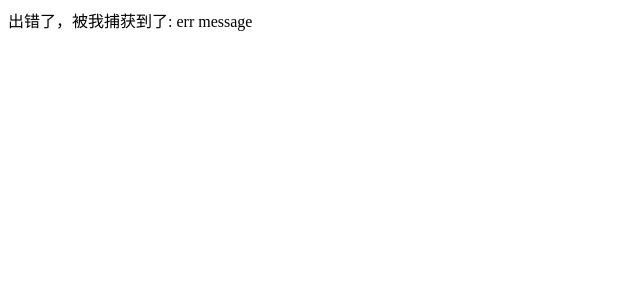
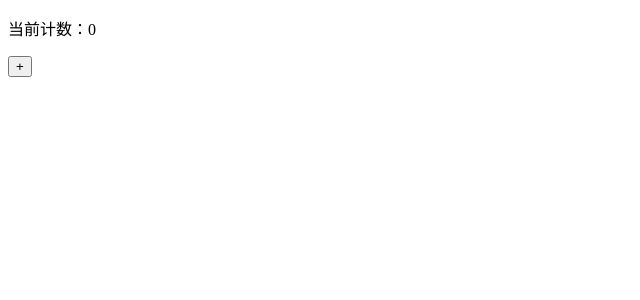
Before and after one commit to canlan527/react19, a React (Vite) app: page / in a window 1280 px wide. Shown: the top 300 px of the page, without its empty margins (0-640 px from the left). Built offline with nearby package versions, Linux system fonts and the light colour scheme.

Commit message:
严格模式

```diff
--- /dev/null
+++ b/src/app/App5.jsx
@@ -0,0 +1,34 @@
+import {useEffect, useRef, useState} from 'react'
+
+function App() {
+  // 定义计数器
+  const [count, setCount] = useState(0)
+  // 记录app组件渲染的次数
+  const appRenderCount = useRef(0)
+  // 定义组件是否已加载过
+  const hasLoaded = useRef(false)
+
+  console.log(`App组件渲染的次数：${++appRenderCount.current}`)
+
+  // 严格模式下会执行两次
+  useEffect(()=> {
+    console.log(`Effect执行次数：${count}`)
+    // 如果开发模式下不想有些操作执行两次，可以这样做：
+    // if里的只有首次执行
+    if(!hasLoaded.current) {
+      console.log('首次执行的操作')
+      hasLoaded.current = true;
+    }
+    // 清理函数
+    return () => {
+      console.log('Effect清理函数')
+    }
+  }, [count])// 依赖项
+
+  return <div>
+    <p>当前计数：{count}</p>
+    <button onClick={() => setCount(count => count+1)}>+</button>
+  </div>
+}
+
+export default App;
--- a/src/main.jsx
+++ b/src/main.jsx
@@ -1,6 +1,6 @@
 import { StrictMode } from 'react'
 import { createRoot } from 'react-dom/client'
-import App from './app/App4.jsx'
+import App from './app/App5.jsx'
 
 createRoot(document.getElementById('root')).render(
   <StrictMode>
```
